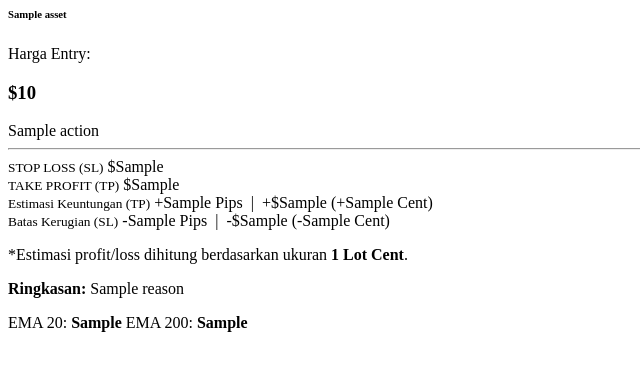
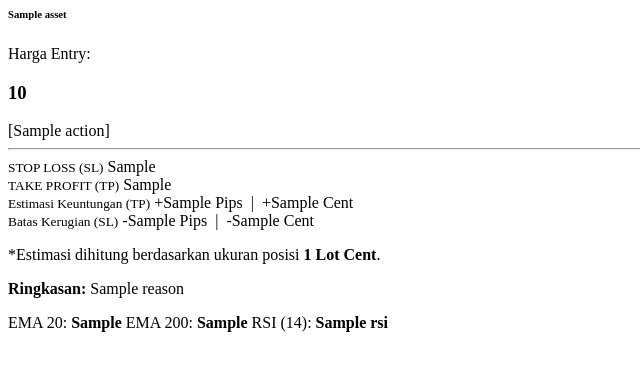
Before and after one commit to PriosMilky/trading_app, a Flask app: template templates/components/recommendation.html in a window 1280 px wide. Shown: the top 371 px of the page, without its empty margins (0-640 px from the left). Run offline with Flask 3, Linux system fonts and the light colour scheme; the template is opened without the code that fills it: most values are stand-ins (such as "Sample title", 1, 10 or a date in 2020).

Commit message:
update_rsi

```diff
--- a/app.py
+++ b/app.py
@@ -4,7 +4,7 @@ import pandas as pd
 
 app = Flask(__name__)
 
-# Masukkan API Key Twelve Data milikmu di sini
+# API Key Twelve Data milikmu
 TD_API_KEY = "1dbf605aa40443a0a5dc2a3db3daedbc"
 td = TDClient(apikey=TD_API_KEY)
 
@@ -26,7 +26,6 @@ def generate():
     symbol = ASSETS.get(asset_name, 'XAU/USD')
 
     try:
-        # Interval 15min khusus Twelve Data
         ts = td.time_series(symbol=symbol, interval="15min", outputsize=200)
         df = ts.as_pandas().iloc[::-1]
 
@@ -38,56 +37,70 @@ def generate():
         df['EMA_20'] = df['close'].ewm(span=20, adjust=False).mean()
         df['EMA_200'] = df['close'].ewm(span=200, adjust=False).mean()
 
-        # 2. ATR 14 untuk Pengukur Jarak Scalping 15M
+        # 2. ATR 14
         high_low = df['high'] - df['low']
         high_cp = (df['high'] - df['close'].shift()).abs()
         low_cp = (df['low'] - df['close'].shift()).abs()
         tr = pd.concat([high_low, high_cp, low_cp], axis=1).max(axis=1)
         df['ATR'] = tr.rolling(14).mean()
 
+        # 3. RSI 14
+        delta = df['close'].diff()
+        gain = (delta.where(delta > 0, 0)).rolling(window=14).mean()
+        loss = (-delta.where(delta < 0, 0)).rolling(window=14).mean()
+        rs = gain / loss
+        df['RSI'] = 100 - (100 / (1 + rs))
+
         latest = df.iloc[-1]
         entry_price = round(latest['close'], 2)
         ema20 = round(latest['EMA_20'], 2)
         ema200 = round(latest['EMA_200'], 2)
         atr = round(latest['ATR'], 2)
+        rsi = round(latest['RSI'], 2)
 
         action = "WAIT"
         action_color = "secondary"
         sl, tp, pips_sl, pips_tp = 0, 0, 0, 0
-        profit_usd, loss_usd = 0.0, 0.0
+        profit_cent, loss_cent = 0.0, 0.0
         reason = ""
 
-        # Pengali ATR Scalping (SL 1.0x ATR, TP 2.0x ATR)
         if entry_price > ema20 and ema20 > ema200:
-            action = "BUY"
-            action_color = "success"
-            sl = round(entry_price - (1.0 * atr), 2)
-            tp = round(entry_price + (0.5 * atr), 2)
+            if rsi < 70:
+                action = "BUY"
+                action_color = "success"
+                sl = round(entry_price - (1.0 * atr), 2)
+                tp = round(entry_price + (0.5 * atr), 2)  # Target TP Scalping Cepat
 
-            pips_sl = int(round((entry_price - sl) * 100))
-            pips_tp = int(round((tp - entry_price) * 100))
+                pips_sl = int(round((entry_price - sl) * 100))
+                pips_tp = int(round((tp - entry_price) * 100))
 
-            loss_usd = round(pips_sl * (lot_size * 0.1), 2)
-            profit_usd = round(pips_tp * (lot_size * 0.1), 2)
+                # Perhitungan Cent (Format desimal seperti 1.40 Cent)
+                loss_cent = round(pips_sl * lot_size * 0.1, 2)
+                profit_cent = round(pips_tp * lot_size * 0.1, 2)
 
-            reason = "Struktur Scalping Bullish (15M): Harga di atas EMA 20 & EMA 20 di atas EMA 200."
+                reason = f"Bullish 15M: Harga > EMA 20 & EMA 200. RSI ({rsi}) aman untuk BUY."
+            else:
+                reason = f"Tren Naik, tapi RSI ({rsi}) sudah Overbought (> 70)."
 
         elif entry_price < ema20 and ema20 < ema200:
-            action = "SELL"
-            action_color = "danger"
-            sl = round(entry_price + (1.0 * atr), 2)
-            tp = round(entry_price - (0.5 * atr), 2)
+            if rsi > 30:
+                action = "SELL"
+                action_color = "danger"
+                sl = round(entry_price + (1.0 * atr), 2)
+                tp = round(entry_price - (0.5 * atr), 2)  # Target TP Scalping Cepat
 
-            pips_sl = int(round((sl - entry_price) * 100))
-            pips_tp = int(round((entry_price - tp) * 100))
+                pips_sl = int(round((sl - entry_price) * 100))
+                pips_tp = int(round((entry_price - tp) * 100))
 
-            loss_usd = round(pips_sl * (lot_size * 0.1), 2)
-            profit_usd = round(pips_tp * (lot_size * 0.1), 2)
+                loss_cent = round(pips_sl * lot_size * 0.1, 2)
+                profit_cent = round(pips_tp * lot_size * 0.1, 2)
 
-            reason = "Struktur Scalping Bearish (15M): Harga di bawah EMA 20 & EMA 20 di bawah EMA 200."
+                reason = f"Bearish 15M: Harga < EMA 20 & EMA 200. RSI ({rsi}) aman untuk SELL."
+            else:
+                reason = f"Tren Turun, tapi RSI ({rsi}) sudah Oversold (< 30)."
 
         else:
-            reason = "Pasar 15M sedang konsolidasi/sideways. Belum ada momentum scalping."
+            reason = "Pasar 15M sedang konsolidasi/sideways. Belum ada momentum."
 
         return render_template(
             'components/recommendation.html',
@@ -99,13 +112,12 @@ def generate():
             tp=tp,
             pips_sl=pips_sl,
             pips_tp=pips_tp,
-            profit_usd=profit_usd,
-            loss_usd=loss_usd,
+            profit_cent=f"{profit_cent:.2f}",
+            loss_cent=f"{loss_cent:.2f}",
             lot_size=lot_size,
-            profit_cent=int(profit_usd * 100),
-            loss_cent=int(loss_usd * 100),
             ema20=ema20,
             ema200=ema200,
+            rsi=rsi,
             reason=reason
         )
 
@@ -113,4 +125,4 @@ def generate():
         return f"<div class='alert alert-danger text-center'>Gagal mengambil data: {str(e)}</div>"
 
 if __name__ == '__main__':
-    app.run(debug=True, port=5000)
+    app.run(host='0.0.0.0', port=5000)
--- a/templates/components/recommendation.html
+++ b/templates/components/recommendation.html
@@ -4,11 +4,11 @@
         <div>
             <h6 class="text-muted fw-bold mb-1">{{ asset }}</h6>
             <span class="text-muted small">Harga Entry:</span>
-            <h3 class="fw-bold mb-0 text-dark">${{ entry_price }}</h3>
+            <h3 class="fw-bold mb-0 text-dark">{{ entry_price }}</h3>
         </div>
         <div>
             <span class="badge bg-{{ action_color }} fs-3 px-4 py-2 rounded-3">
-                {{ action }}
+                [{{ action }}]
             </span>
         </div>
     </div>
@@ -21,13 +21,13 @@
         <div class="col-6">
             <div class="p-2 rounded bg-white border border-danger border-opacity-50">
                 <small class="fw-bold text-danger d-block">STOP LOSS (SL)</small>
-                <span class="fs-5 fw-bold text-dark">${{ sl }}</span>
+                <span class="fs-5 fw-bold text-dark">{{ sl }}</span>
             </div>
         </div>
         <div class="col-6">
             <div class="p-2 rounded bg-white border border-success border-opacity-50">
                 <small class="fw-bold text-success d-block">TAKE PROFIT (TP)</small>
-                <span class="fs-5 fw-bold text-dark">${{ tp }}</span>
+                <span class="fs-5 fw-bold text-dark">{{ tp }}</span>
             </div>
         </div>
     </div>
@@ -36,26 +36,27 @@
     <div class="mb-3">
         <div class="p-2 rounded bg-success bg-opacity-10 text-success border border-success border-opacity-25 mb-2">
             <small class="fw-bold d-block text-uppercase">Estimasi Keuntungan (TP)</small>
-            <span class="fw-bold fs-6">+{{ pips_tp }} Pips &nbsp;|&nbsp; +${{ profit_usd }} (+{{ profit_cent }} Cent)</span>
+            <span class="fw-bold fs-6">+{{ pips_tp }} Pips &nbsp;|&nbsp; +{{ profit_cent }} Cent</span>
         </div>
 
         <div class="p-2 rounded bg-danger bg-opacity-10 text-danger border border-danger border-opacity-25">
             <small class="fw-bold d-block text-uppercase">Batas Kerugian (SL)</small>
-            <span class="fw-bold fs-6">-{{ pips_sl }} Pips &nbsp;|&nbsp; -${{ loss_usd }} (-{{ loss_cent }} Cent)</span>
+            <span class="fw-bold fs-6">-{{ pips_sl }} Pips &nbsp;|&nbsp; -{{ loss_cent }} Cent</span>
         </div>
     </div>
 
     <p class="text-muted small text-center mb-2">
-        *Estimasi profit/loss dihitung berdasarkan ukuran <strong>{{ lot_size }} Lot Cent</strong>.
+        *Estimasi dihitung berdasarkan ukuran posisi <strong>{{ lot_size }} Lot Cent</strong>.
     </p>
     {% endif %}
 
-    <!-- Footer Info EMA -->
+    <!-- Footer Info Indikator -->
     <div class="border-top pt-2">
-        <p class="small text-muted mb-1"><strong>Ringkasan:</strong> {{ reason }}</p>
+        <p class="small text-muted mb-2"><strong>Ringkasan:</strong> {{ reason }}</p>
         <div class="d-flex justify-content-between small text-secondary">
             <span>EMA 20: <strong>{{ ema20 }}</strong></span>
             <span>EMA 200: <strong>{{ ema200 }}</strong></span>
+            <span>RSI (14): <strong>{{ rsi }}</strong></span>
         </div>
     </div>
 </div>
```
